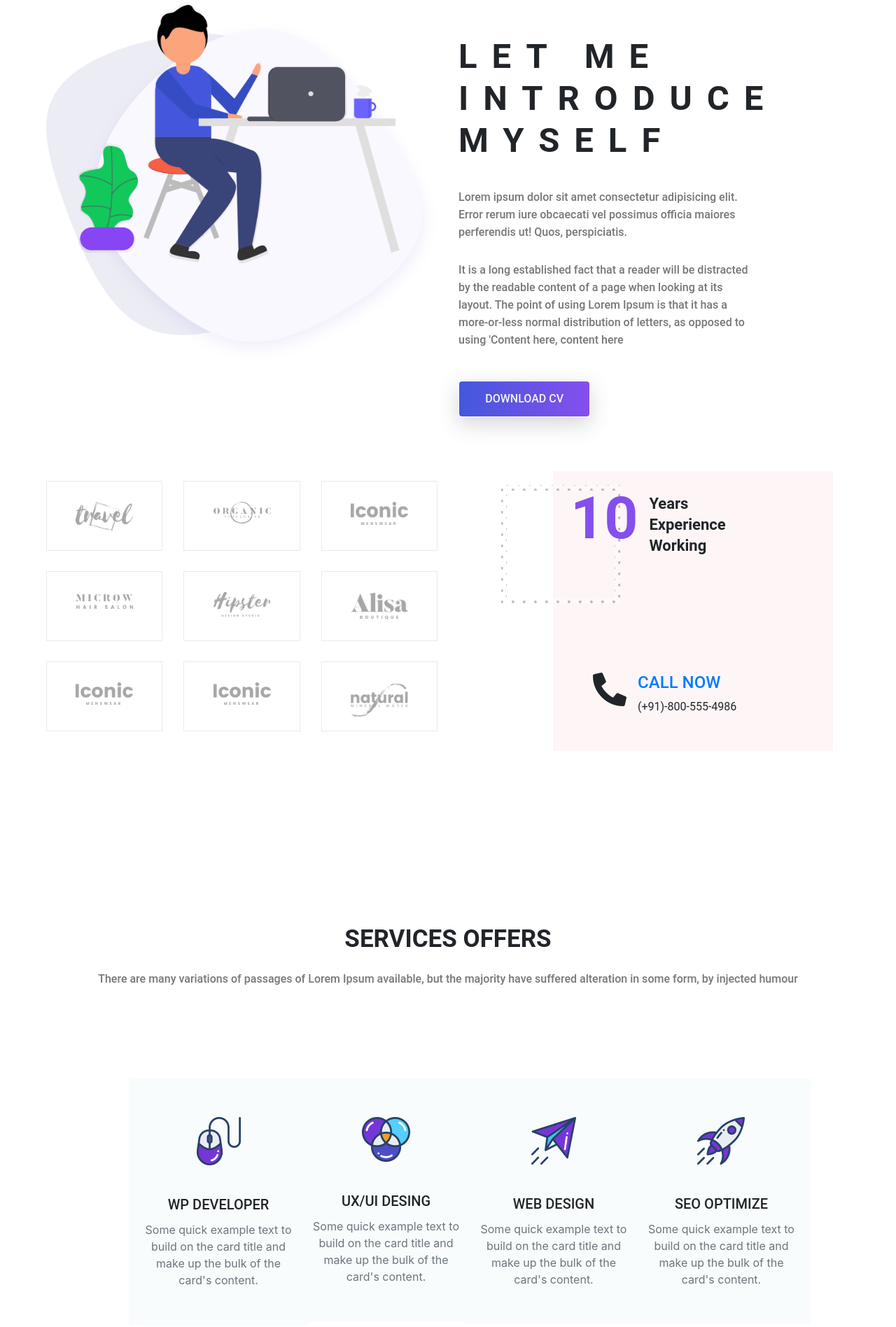
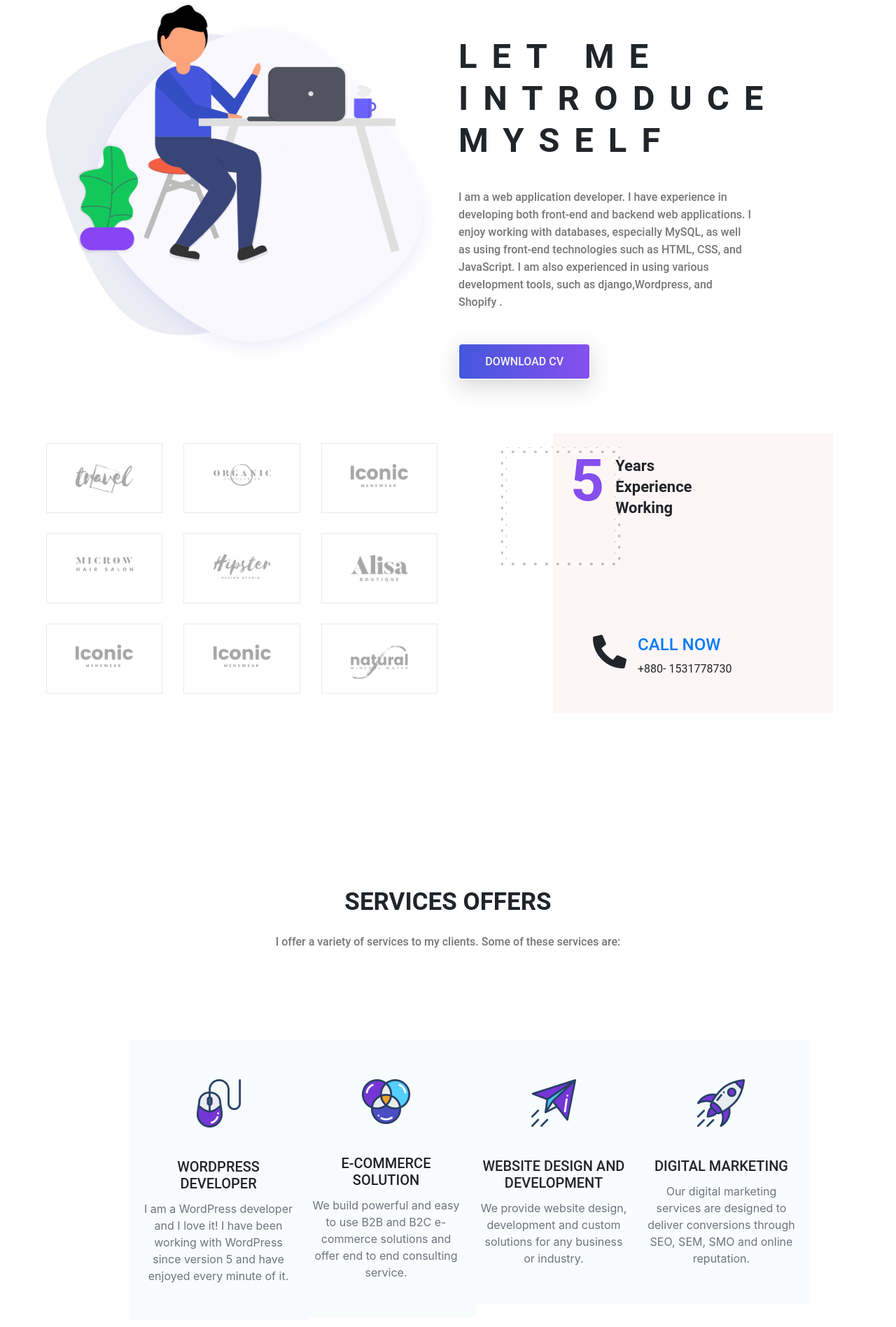
Before and after one commit to Mahbub-Hridoy/mahbub-hridoy.github.io, a plain HTML site: page Index.html in a window 1280 px wide. Shown: the part 878-2774 px from the top of the page at 70% size. Drawn offline with Linux system fonts and the light colour scheme.

Commit message:
code editing

```diff
--- a/Index.html
+++ b/Index.html
@@ -5,8 +5,9 @@
     <meta charset="UTF-8">
     <meta name="viewport" content="width=device-width, initial-scale=1.0">
     <meta http-equiv="X-UA-Compatible" content="ie=edge">
-    <title>Daily Tuition</title>
+    <title>Mahbub Hridoy</title>
 
+    <link rel="shortcut icon" href="/img/favicon-36x36_133097274363646995.png" type="image/x-icon">
 
     <!--  Bootstrap css file  -->
     <link rel="stylesheet" href="./css/bootstrap.min.css">
@@ -40,7 +41,7 @@
     <header class="header_area">
         <div class="main-menu">
             <nav class="navbar navbar-expand-lg navbar-light">
-                <a class="navbar-brand" href="#"><img src="./img/logo.png" alt="logo"></a>
+                <a class="navbar-brand" href="#"><img src="/img/hridoy.png" alt="logo"></a>
                 <button class="navbar-toggler" type="button" data-toggle="collapse" data-target="#navbarNav"
                     aria-controls="navbarNav" aria-expanded="false" aria-label="Toggle navigation">
                     <span class="navbar-toggler-icon"></span>
@@ -88,8 +89,8 @@
                 <div class="row">
                     <div class="col-lg-6 col-md-12 site-title">
                         <h3 class="title-text">Hey</h3>
-                        <h1 class="title-text text-uppercase">I am Akshay</h1>
-                        <h4 class="title-text text-uppercase">Senior Wordpress Developer</h4>
+                        <h1 class="title-text text-uppercase">I am Mahbub</h1>
+                        <h4 class="title-text text-uppercase">Web Application Developer</h4>
                         <div class="site-buttons">
                             <div class="d-flex flex-row flex-wrap">
                                 <button type="button" class="btn button primary-button mr-4 text-uppercase">hire
@@ -124,15 +125,9 @@
                         </h2>
                         <div class="paragraph py-4 w-75">
                             <p class="para">
-                                Lorem ipsum dolor sit amet consectetur adipisicing elit. Error rerum iure obcaecati vel
-                                possimus officia maiores perferendis ut! Quos, perspiciatis.
+                                I am a web application developer. I have experience in developing both  front-end and backend web applications. I enjoy working with databases, especially MySQL, as well as using front-end technologies such as HTML, CSS, and JavaScript. I am also experienced in using various development tools, such as django,Wordpress, and Shopify .
                             </p>
-                            <p class="para">
-                                It is a long established fact that a reader will be distracted by the readable content
-                                of a page when looking at its layout. The point of using Lorem Ipsum is that it has a
-                                more-or-less normal distribution of letters, as opposed to using 'Content here, content
-                                here
-                            </p>
+
                         </div>
                         <button type="button" class="btn button primary-button text-uppercase">Download cv</button>
                     </div>
@@ -199,7 +194,7 @@
                     <div class="col-xl-6 col-lg-12 col-md-12">
                         <div class="experience-area">
                             <div class="d-flex flex-row years-area">
-                                <h2 class="p-3 years">10</h2>
+                                <h2 class="p-3 years">5</h2>
                                 <h2>
                                     <span>Years</span>
                                     <span>Experience</span>
@@ -210,7 +205,7 @@
                                 <span><i class="fas fa-phone-alt fa-3x px-3"></i></span>
                                 <div class="call-now">
                                     <a href="#" class="text-uppercase h4 font-roboto">Call Now</a>
-                                    <span class="font-roboto py-2">(+91)-800-555-4986</span>
+                                    <span class="font-roboto py-2">+880- 1531778730</span>
                                 </div>
                             </div>
                             <div class="bg-panel"></div>
@@ -230,8 +225,7 @@
                     <div class="col-lg-12 text-center services-title">
                         <h1 class="text-uppercase title-text">Services Offers</h1>
                         <p class="para">
-                            There are many variations of passages of Lorem Ipsum available, but the majority have
-                            suffered alteration in some form, by injected humour
+                            I offer a variety of services to my clients. Some of these services are:
                         </p>
                     </div>
                 </div>
@@ -243,11 +237,9 @@
                                     <img src="./img/services/s1.png" alt="Services-1">
                                 </div>
                                 <div class="card-body text-center">
-                                    <h5 class="card-title text-uppercase font-roboto">Wp developer</h5>
+                                    <h5 class="card-title text-uppercase font-roboto">Wordpress developer</h5>
                                     <p class="card-text text-secondary">
-                                        Some quick example text to build on the card
-                                        title and make up
-                                        the bulk of the card's content.
+                                        I am a WordPress developer and I love it! I have been working with WordPress since version 5 and have enjoyed every minute of it.
                                     </p>
                                 </div>
                             </div>
@@ -258,11 +250,9 @@
                                     <img src="./img/services/s2.png" alt="Services-2">
                                 </div>
                                 <div class="card-body text-center">
-                                    <h5 class="card-title text-uppercase font-roboto">ux/ui desing</h5>
+                                    <h5 class="card-title text-uppercase font-roboto">E-commerce Solution</h5>
                                     <p class="card-text text-secondary">
-                                        Some quick example text to build on the card
-                                        title and make up
-                                        the bulk of the card's content.
+                                        We build powerful and easy to use B2B and B2C e-commerce solutions and offer end to end consulting service.
                                     </p>
                                 </div>
                             </div>
@@ -273,11 +263,9 @@
                                     <img src="./img/services/s3.png" alt="Services-3">
                                 </div>
                                 <div class="card-body text-center">
-                                    <h5 class="card-title text-uppercase font-roboto">web design</h5>
+                                    <h5 class="card-title text-uppercase font-roboto">Website Design and Development</h5>
                                     <p class="card-text text-secondary">
-                                        Some quick example text to build on the card
-                                        title and make up
-                                        the bulk of the card's content.
+                                        We provide website design, development and custom solutions for any business or industry.
                                     </p>
                                 </div>
                             </div>
@@ -288,11 +276,9 @@
                                     <img src="./img/services/s4.png" alt="Services-4">
                                 </div>
                                 <div class="card-body text-center">
-                                    <h5 class="card-title text-uppercase font-roboto">seo optimize</h5>
+                                    <h5 class="card-title text-uppercase font-roboto">Digital Marketing</h5>
                                     <p class="card-text text-secondary">
-                                        Some quick example text to build on the card
-                                        title and make up
-                                        the bulk of the card's content.
+                                        Our digital marketing services are designed to deliver conversions through SEO, SEM, SMO and online reputation.
                                     </p>
                                 </div>
                             </div>
```
Also changed, not shown: img/favicon-36x36_133097274363646995.png (added).
